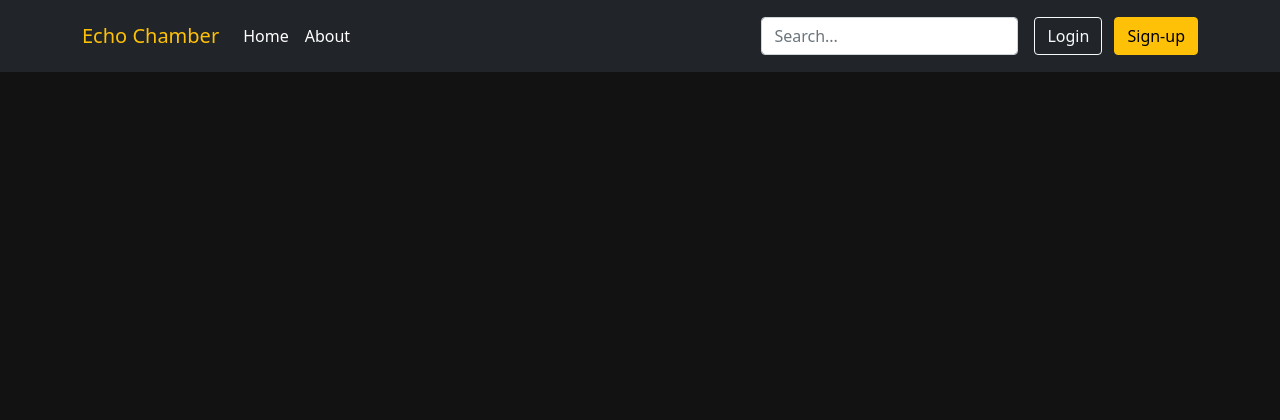
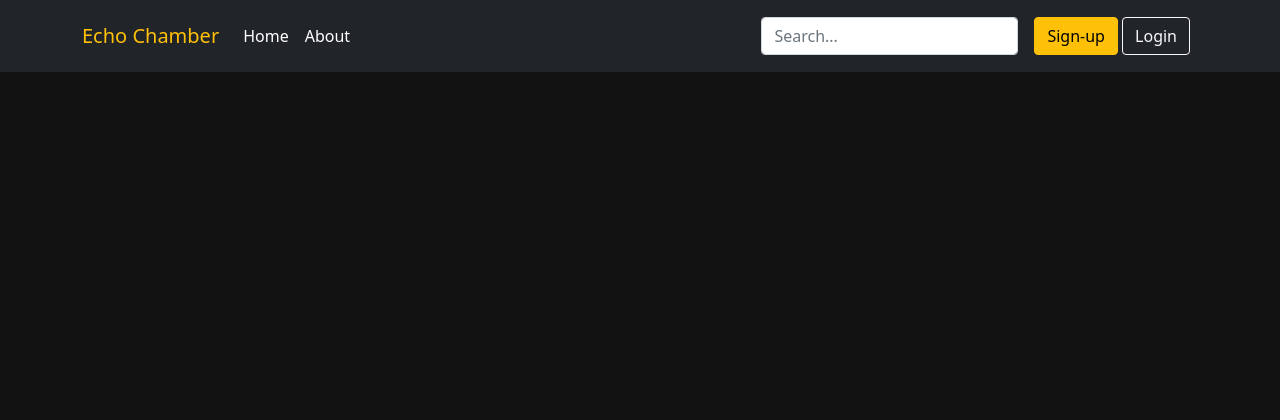
Before and after one commit to TerraBite147/EchoChamber, a Django app: page / in a window 1280 px wide. Shown: the top 420 px of the page. Run offline with Django 4.2, Linux system fonts and the light colour scheme; data that the repository does not hold is empty.

Commit message:
feat(echo-chamber): add user auth and adjust base.html

```diff
--- a/echo_chamber/urls.py
+++ b/echo_chamber/urls.py
@@ -19,6 +19,7 @@ from django.urls import path, include
 
 urlpatterns = [
     path("", include("blog.urls"), name="blog-urls"),
+    path("accounts/", include("allauth.urls")),
     path('summernote/', include('django_summernote.urls')),
     path('admin/', admin.site.urls),
 ]
--- a/templates/base.html
+++ b/templates/base.html
@@ -1,6 +1,9 @@
 {% load static %}
 
 {% url 'home' as home_url %}
+{% url 'account_login' as login_url %}
+{% url 'account_signup' as signup_url %}
+{% url 'account_logout' as logout_url %}
 
 <!DOCTYPE html>
 <html class="h-100" lang="en">
@@ -47,10 +50,17 @@
                     <input type="search" class="form-control form-control-dark" placeholder="Search..."
                         aria-label="Search">
                 </form>
-
                 <div class="text-end">
-                    <button type="button" class="btn btn-outline-light me-2">Login</button>
-                    <button type="button" class="btn btn-warning">Sign-up</button>
+                    {% if user.is_authenticated %}
+                    <a class="btn btn-warning {% if request.path == logout_url %}active{% endif %}" aria-current="page"
+                        href="{% url 'account_logout' %}">Logout</a>
+                    <span class="btn btn-outline-light me-2">{{ user.username }}</span>
+                    {% else %}
+                    <a class="btn btn-warning {% if request.path == signup_url %}active{% endif %}" aria-current="page"
+                        href="{% url 'account_signup' %}">Sign-up</a>
+                    <a class="btn btn-outline-light me-2 {% if request.path == login_url %}active{% endif %}"
+                        aria-current="page" href="{% url 'account_login' %}">Login</a>
+                    {% endif %}
                 </div>
             </div>
         </div>
```
Also changed, not shown: echo_chamber/settings.py (+11 -0 lines).
